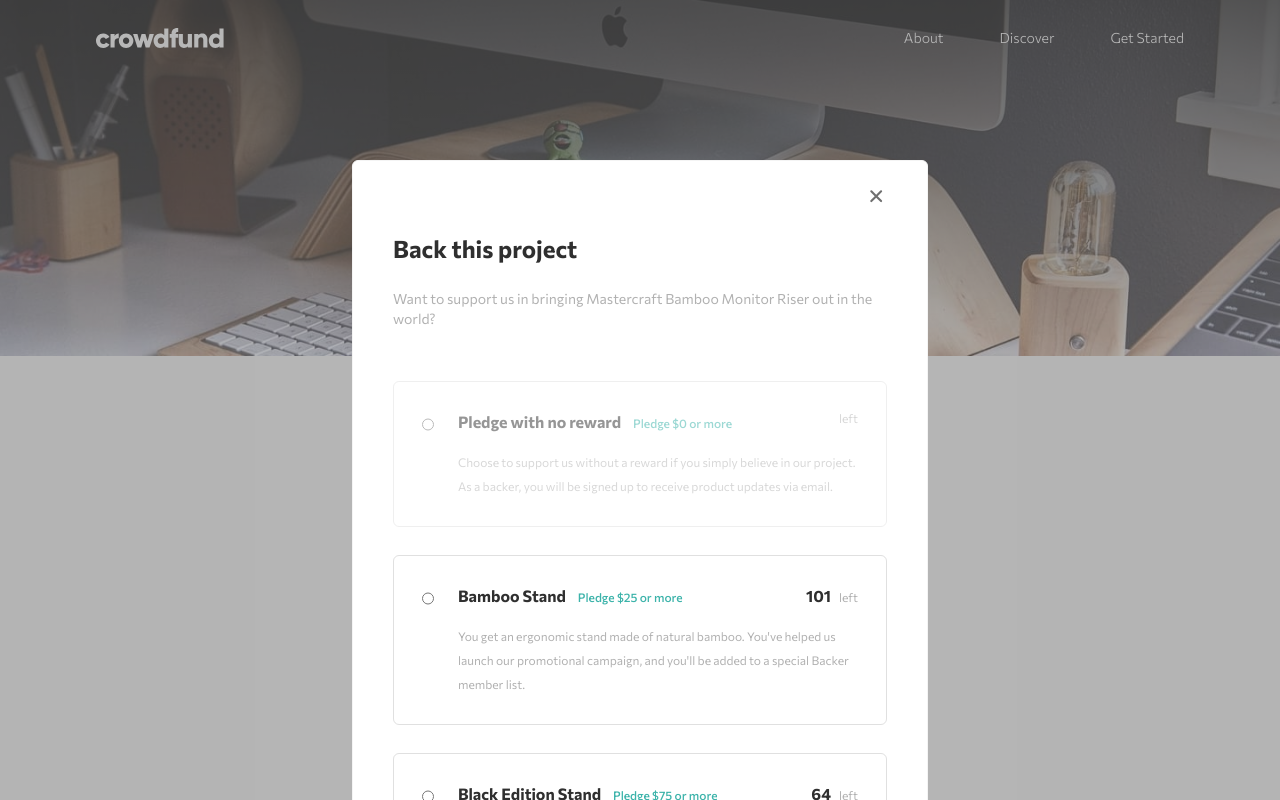
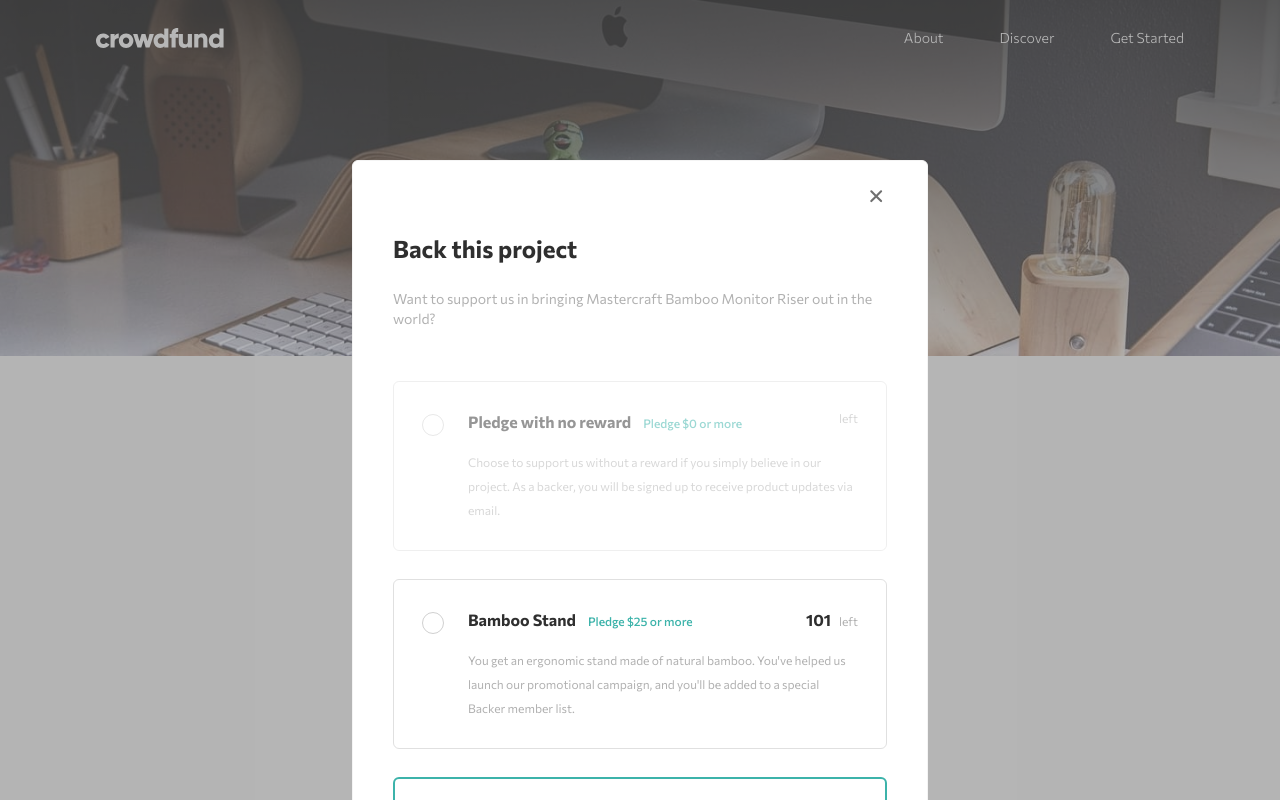
Before and after one commit to vansh2308/mastercraft-crowdfund, a React (Vite) app: page / in a window 1280 px wide. Shown: the top 800 px of the page. Built offline with nearby package versions, Linux system fonts and the light colour scheme.

Commit message:
Make price input in rewardOptions

```diff
--- a/src/App.css
+++ b/src/App.css
@@ -23,7 +23,6 @@ body{
   display: none;
 }
 
-
-input:checked{
-  background-color: #3cb3aa;
+.radiobtn{
+  width: 0.3rem !important;
 }
--- a/src/components/About.jsx
+++ b/src/components/About.jsx
@@ -5,9 +5,6 @@ import RewardTile from "./RewardTile";
 
 
 export default function About() {
-    useEffect(() => {
-        console.log(rewardData);
-    }, [])
 
     return (
         <div className="w-full h-fit bg-white border-greywhite border-[1px] rounded-lg min-h-40 p-10">
--- a/src/components/BackProjectForm.jsx
+++ b/src/components/BackProjectForm.jsx
@@ -1,6 +1,7 @@
 
 import { IoClose } from "react-icons/io5";
 import rewardData from "./../rewardData.json"
+import { useEffect, useState } from "react";
 
 export default function BackProjectForm() {
     return (
@@ -15,8 +16,9 @@ export default function BackProjectForm() {
             <form className="">
                 {
                     rewardData.map((reward, key) => {
+                        console.log(key)
                         return (
-                            <RewardOption reward={reward} key={key} />
+                            <RewardOption reward={reward} key={key} idx={key} />
                         )
                     })
                 }
@@ -27,14 +29,27 @@ export default function BackProjectForm() {
 }
 
 
-function RewardOption({ reward, key }) {
+function RewardOption({ reward, idx }) {
+
+    const [checked, setChecked] = useState(2);
+
+
     return (
+        <div className="w-full h-fit border-[1px] border-lgrey/40 rounded-md mt-7 "
+            style={!reward.qtyLeft ? { opacity: "0.5", pointerEvents: "none" } : checked == idx ? { border: "2px solid #3cb3aa" } : {}}>
+
+            <div className="w-full h-fit p-7 flex gap-6 items-start" >
+
+                <button
+                    className="p-[10px] mt-1 relative radiobtn aspect-square rounded-full border-[1px] border-lgrey/60">
                     <div
-            className="w-full border-[1px] border-lgrey/40 h-fit p-7 mt-7 rounded-md flex gap-6 items-start"
-            style={!reward.qtyLeft ? { opacity: "0.5", pointerEvents: "none" } : {}}
-        >
+                        className="w-[0.9rem] aspect-square absolute top-1/2 left-1/2 -translate-x-1/2 -translate-y-1/2 bg-lgreen rounded-full hidden"
+                        style={checked == idx ? { display: "block" } : {}}
+                    />
+                </button>
 
-            <input type="radio" className="mt-2" name="radioOption" />
+
+
                 <div className="w-full h-fit">
                     <div className="flex justify-between">
                         <div className="flex gap-3 items-baseline">
@@ -58,5 +73,28 @@ function RewardOption({ reward, key }) {
 
 
             </div>
+
+
+            {
+                checked == idx &&
+                <div className="w-full h-fit p-7 border-t-[2px] border-lgrey/20 flex justify-between items-center">
+                    <span className="text-lgrey text-xs font-normal"> Enter your Pledge</span>
+                    <div className="flex gap-3">
+                        <div className="flex gap-2 justify-center items-center border-[0.5px] border-lgreen rounded-full px-4 py-2">
+                            <span className="text-lgrey font-medium text-xs">$</span>
+                            <input type="text" placeholder={ reward.minPrice } className="w-8 text-center focus:outline-none text-xs font-semibold text-black" />
+                        </div>
+
+                        <button type="submit" className="px-4 py-2 bg-lgreen hover:bg-green text-xs font-semibold text-white rounded-full">
+                            Continue
+                        </button>
+
+
+                    </div>
+
+                </div>
+            }
+        </div >
+
     )
 }
--- a/src/components/Hero.jsx
+++ b/src/components/Hero.jsx
@@ -5,9 +5,6 @@ import { FaBookmark } from "react-icons/fa6";
 
 export default function Hero() {
     const [bookMarked, setBookmarked] = useState(false)
-    useEffect(() => {
-        console.log(bookMarked);
-    }, [bookMarked])
 
     return (
         <div className="w-full bg-white h-max border-greywhite rounded-md border-[1px] relative overflow-visible p-10 text-center">
```
Lines whose indentation alone changed are shown as unchanged.
